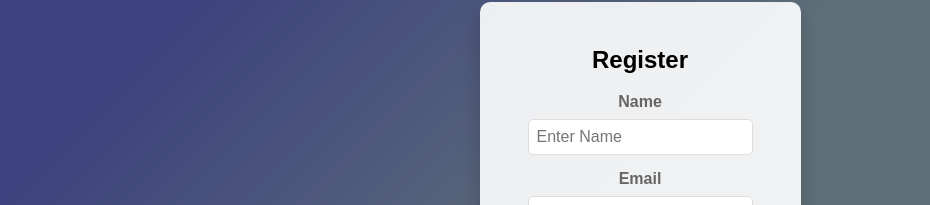
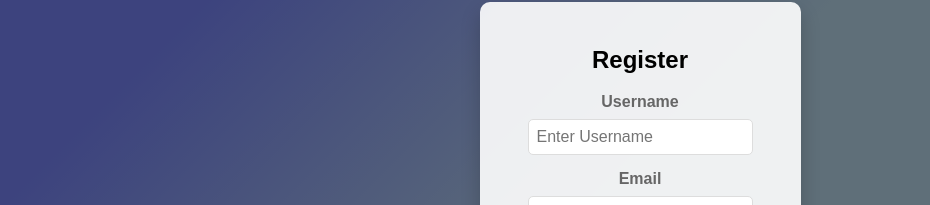
Before and after one commit to Amisha2700/hostelbuddie, a React (Vite) app in the folder frontend_main/hb_login/: page /register in a window 1280 px wide. Shown: the part 207-412 px from the top of the page, without its empty margins (0-930 px from the left). Built offline with nearby package versions, Linux system fonts and the light colour scheme.

Commit message:
changed name to username

```diff
--- a/frontend_main/hb_login/src/signup.jsx
+++ b/frontend_main/hb_login/src/signup.jsx
@@ -5,7 +5,7 @@ import './assets/Auth.css'; // Import your CSS file
 import logo1 from './assets/hb_logo.png';
 
 function Register() {
-  const [name, setName] = useState('');
+  const [username, setUsername] = useState('');
   const [email, setEmail] = useState('');
   const [password, setPassword] = useState('');
   const navigate = useNavigate();
@@ -19,7 +19,7 @@ function Register() {
     }
 
     try {
-      const response = await axios.post('http://localhost:5002/register', { name, email, password });
+      const response = await axios.post('http://localhost:5002/register', { username, email, password });
       console.log(response.data);
       navigate('/login');
     } catch (err) {
@@ -35,14 +35,14 @@ function Register() {
         <h2>Register</h2>
         <form onSubmit={handleSubmit}>
           <div className="form-group">
-            <label htmlFor="name">Name</label>
+            <label htmlFor="username">Username</label>
             <input
               type="text"
-              placeholder="Enter Name"
+              placeholder="Enter Username"
               autoComplete="off"
-              name="name"
+              name="username"
               className="form-control"
-              onChange={(e) => setName(e.target.value)}
+              onChange={(e) => setUsername(e.target.value)}
             />
           </div>
           <div className="form-group">
```
